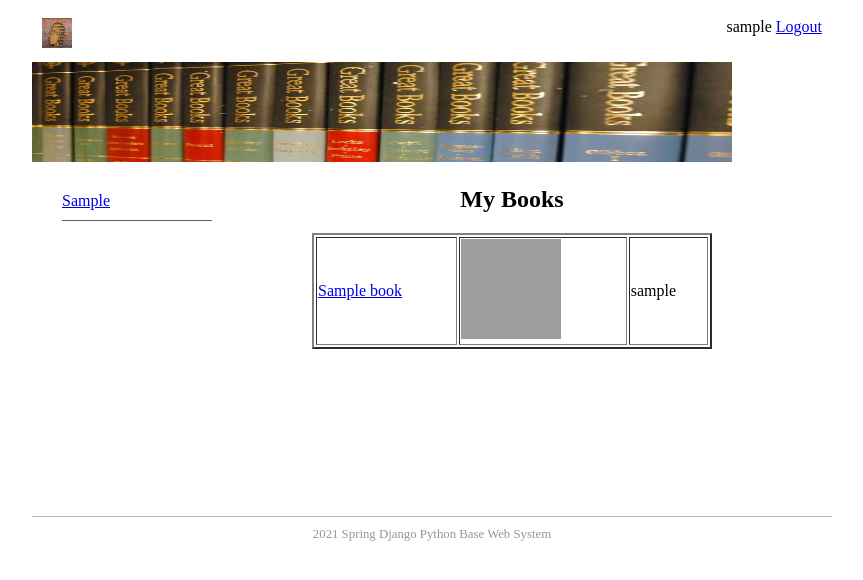
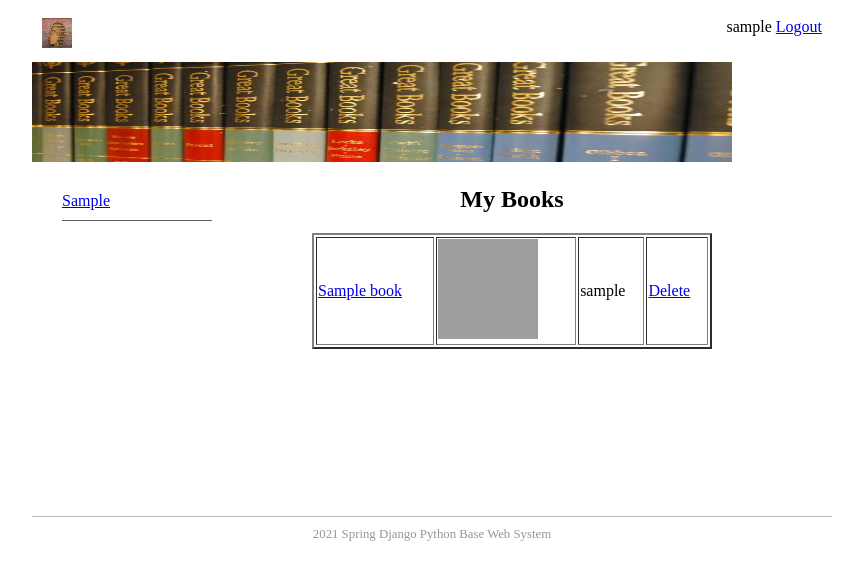
Before and after one commit to JustGotenks/bookEx, a Django app: page /mybooks in a window 1280 px wide. Shown: the top 580 px of the page, without its empty margins (208-1071 px from the left). Run offline with Django 3.2, Linux system fonts and the light colour scheme; a user stored in the database is signed in; tables that the repository leaves empty hold one stand-in row (values such as "Sample post"); grey boxes are pictures that could not be loaded.

Commit message:
added delete functionality to table

```diff
--- a/bookEx/templates/bookMng/mybooks.html
+++ b/bookEx/templates/bookMng/mybooks.html
@@ -33,6 +33,9 @@
                 <td>
                    {{ book.username }}
                 </td>
+                <td>
+                    <a href="book_delete/{{ book.id }}">Delete</a>
+                </td>
             </tr>
         {% endfor %}
     </table>
```
